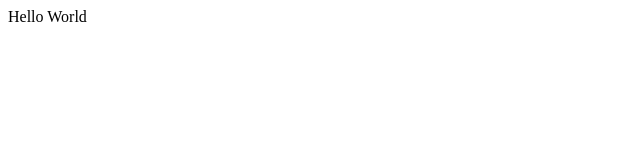
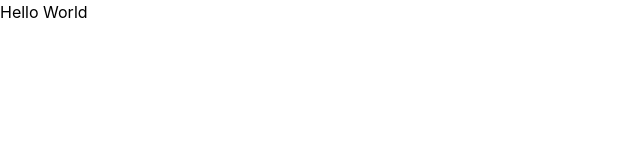
Before and after one commit to mihasket/portfolio, a React (Vite) app in the folder frontend/: page / in a window 1280 px wide. Shown: the top 160 px of the page, without its empty margins (0-640 px from the left). Built offline with nearby package versions, Linux system fonts and the light colour scheme.

Commit message:
dep: tailwind v4

```diff
--- a/frontend/package.json
+++ b/frontend/package.json
@@ -18,6 +18,7 @@
         "@babel/core": "^7.29.7",
         "@eslint/js": "^10.0.1",
         "@rolldown/plugin-babel": "^0.2.3",
+        "@tailwindcss/vite": "^4.3.2",
         "@types/babel__core": "^7.20.5",
         "@types/node": "^24.13.2",
         "@types/react": "^19.2.17",
@@ -30,6 +31,7 @@
         "eslint-plugin-react-refresh": "^0.5.3",
         "globals": "^17.7.0",
         "prettier": "^3.9.4",
+        "tailwindcss": "^4.3.2",
         "typescript": "~6.0.2",
         "typescript-eslint": "^8.62.0",
         "vite": "^8.1.1"
--- /dev/null
+++ b/frontend/src/index.css
@@ -0,0 +1 @@
+@import 'tailwindcss';
--- a/frontend/src/main.tsx
+++ b/frontend/src/main.tsx
@@ -1,5 +1,6 @@
 import { StrictMode } from 'react';
 import { createRoot } from 'react-dom/client';
+import './index.css';
 import App from './App.tsx';
 
 createRoot(document.getElementById('root')!).render(
--- a/frontend/vite.config.ts
+++ b/frontend/vite.config.ts
@@ -1,8 +1,9 @@
 import { defineConfig } from 'vite';
 import react, { reactCompilerPreset } from '@vitejs/plugin-react';
+import tailwindcss from '@tailwindcss/vite';
 import babel from '@rolldown/plugin-babel';
 
 // https://vite.dev/config/
 export default defineConfig({
-    plugins: [react(), babel({ presets: [reactCompilerPreset()] })],
+    plugins: [react(), tailwindcss(), babel({ presets: [reactCompilerPreset()] })],
 });
```
Also changed, not shown: 1 other file (tests, documents, lock files or other folders).
